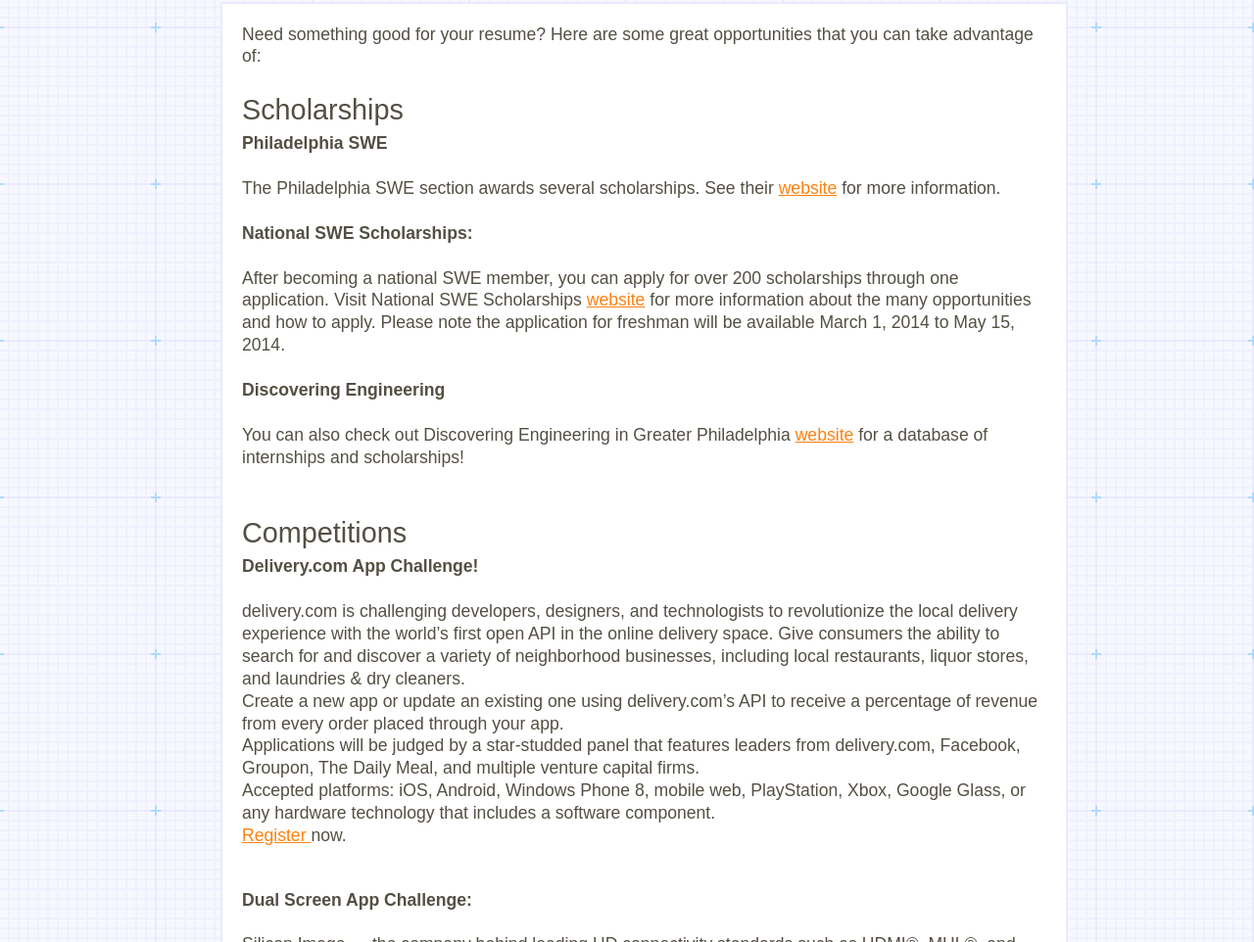
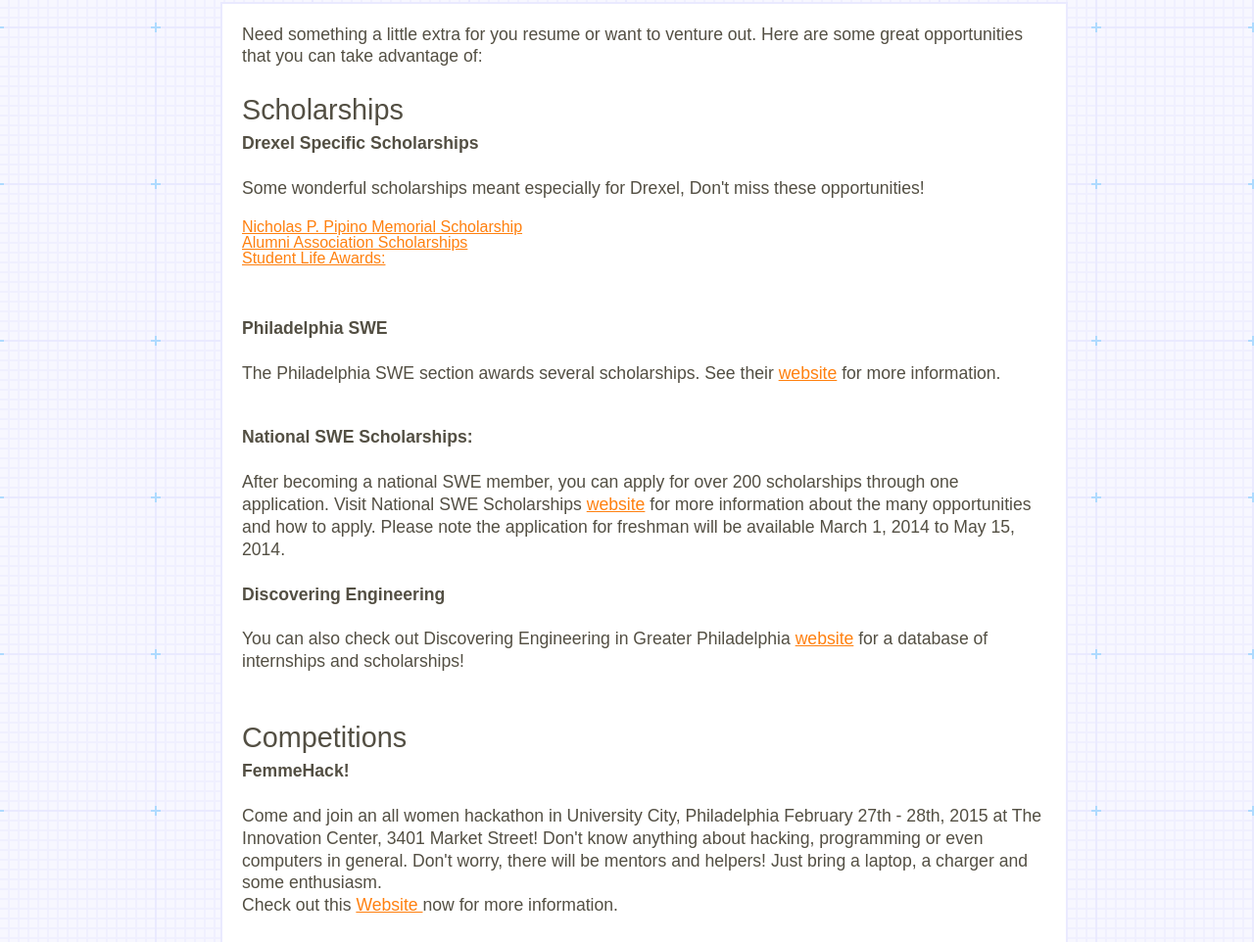
Before and after one commit to SWE-Drexel/swe-drexel.github.io, a plain HTML site: page opportunities.html in a window 1280 px wide. Shown: the part 293-1255 px from the top of the page at 98% size. Drawn offline with Linux system fonts and the light colour scheme.

Commit message:
Added Femme hacks and Drexel Scholarships to the list

```diff
--- a/opportunities.html
+++ b/opportunities.html
@@ -70,10 +70,25 @@
   <div id="bodyContent">
 
     <h2>Scholarship Opportunities and Competitions</h2>
-    <div id class="inset_text">
-    	<p>Need something good for your resume? Here are some great opportunities that you can take advantage of: </p>
+    <div class="inset_text">
+    	<p>Need something a little extra for you resume or want to venture out.
+            Here are some great opportunities that you can take advantage of: </p>
 
 <h3> Scholarships </h3>
+    <p>
+
+        <strong> <b style="font-weight:bold"> Drexel Specific Scholarships</b> </strong>
+            <br />
+            <br />
+            Some wonderful scholarships meant especially for Drexel, Don't miss these opportunities!
+            <ul>
+                <li> <a href='http://www.drexel.edu/alumni/weekend_5k_pipino.asp'> Nicholas P. Pipino Memorial Scholarship </a> </li>
+                <li> <a href='http://www.drexel.edu/alumni/grants_scholarships.asp'>Alumni Association Scholarships </a> </li>
+                <li> <a href='http://drexel.edu/studentaffairs/programs_events/programs/slawards/' >Student Life Awards: </a> </li>
+            </ul>
+            <br />
+            <br />
+    </p>
     <p>
         <strong> <b style="font-weight:bold"> Philadelphia SWE </b> </strong>
             <br />
@@ -81,7 +96,8 @@
             The Philadelphia SWE section awards several scholarships. See their <a href="http://www.philaswe.org/scholarship.php">website</a> for more information.
             <br />
             <br />
-
+    </p>
+    <p>
         <strong> <b style="font-weight:bold"> National SWE Scholarships: </b> </strong>
             <br />
             <br />
@@ -96,6 +112,22 @@
             <br />
     </p>
 <h3> Competitions </h3>
+    <p>
+        <b style="font-weight:bold">FemmeHack!</b>
+            <br />
+            <br />
+            Come and join an all women hackathon in University City, Philadelphia February 27th - 28th, 2015
+            at The Innovation Center, 3401 Market Street!
+
+            Don't know anything about hacking, programming or even computers in general. Don't worry,
+            there will be mentors and helpers! Just bring a laptop, a charger and some enthusiasm.
+            <br />
+            Check out this <a href="http://deliveryapps.challengepost.com">Website </a> now
+            for more information.
+            <br />
+            <br />
+    </p>
+
     <p>
         <b style="font-weight:bold">Delivery.com App Challenge!</b>
             <br />
@@ -112,7 +144,6 @@
 
             <br />
             <br />
-
     </p>
     <p>
         <b style="font-weight:bold"> Dual Screen App Challenge: </b>
@@ -122,23 +153,14 @@
             <br />1.) Games,
             <br />2.) Productivity, or
             <br />3) Entertainment/Other.
-<br />
+            <br /s>
             Applications will be judged by tech experts and innovators from Google, Nvidia, Qualcomm, Sony Mobile, Application Developers Alliance, CommonsWare, and more.
             <br />
             <a href="http://siliconimage.challengepost.com">Register </a> now!
             <br />
             <br />
             <br />
-
      </p>
-<!--        <p><a href="http://www.drexel.edu/math/resources/undergraduate/mrc/">Math Resource Center</a></p>
-    <p><a href="http://www.drexel.edu/physics/resources/undergraduate/helpcenter/">Physics Help Center</a></p>
-    <p><a href="http://drexel.edu/provost/aard/resources-programs/dlc/">Drexel Learning Center</a></p>
-    <p><a href="https://www.lebow.drexel.edu/academics/departments/accounting/student-resources/tutoring-center">Accounting Tutoring</a></p>
-    <p><a href="http://drexel.edu/engineering/resources/current_undergrad/advising/undergraduateadvisingcenter/">COE Undergraduate Advising Center</a></p>
-    <p><a href="http://www.biomed.drexel.edu/new04/content/ug_prog/academic_programs/advisorslist.cfm">BIOMED Undergraduate Advising</a></p>
-    <p><a href="http://drexel.edu/engphil/about/DrexelWritingCenter/">Drexel Writing Center</a></p>
-		-->
 
    </div> <!--end inset text-->
     <i style="font-style:italic; font-family: cursive"> More Resources will be updated as and when they come so make sure you check back!  </i>
```
Lines whose indentation alone changed are shown as unchanged.
